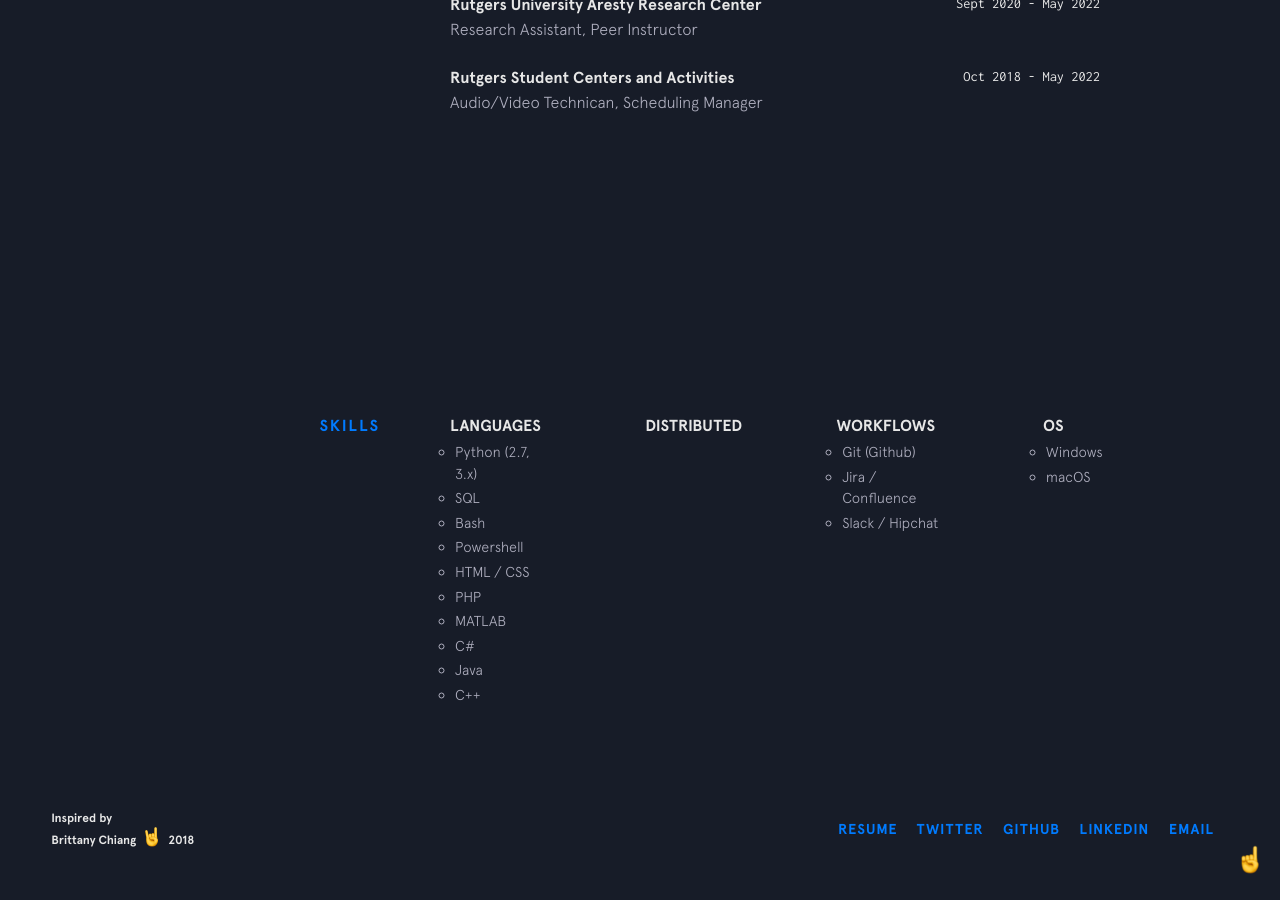
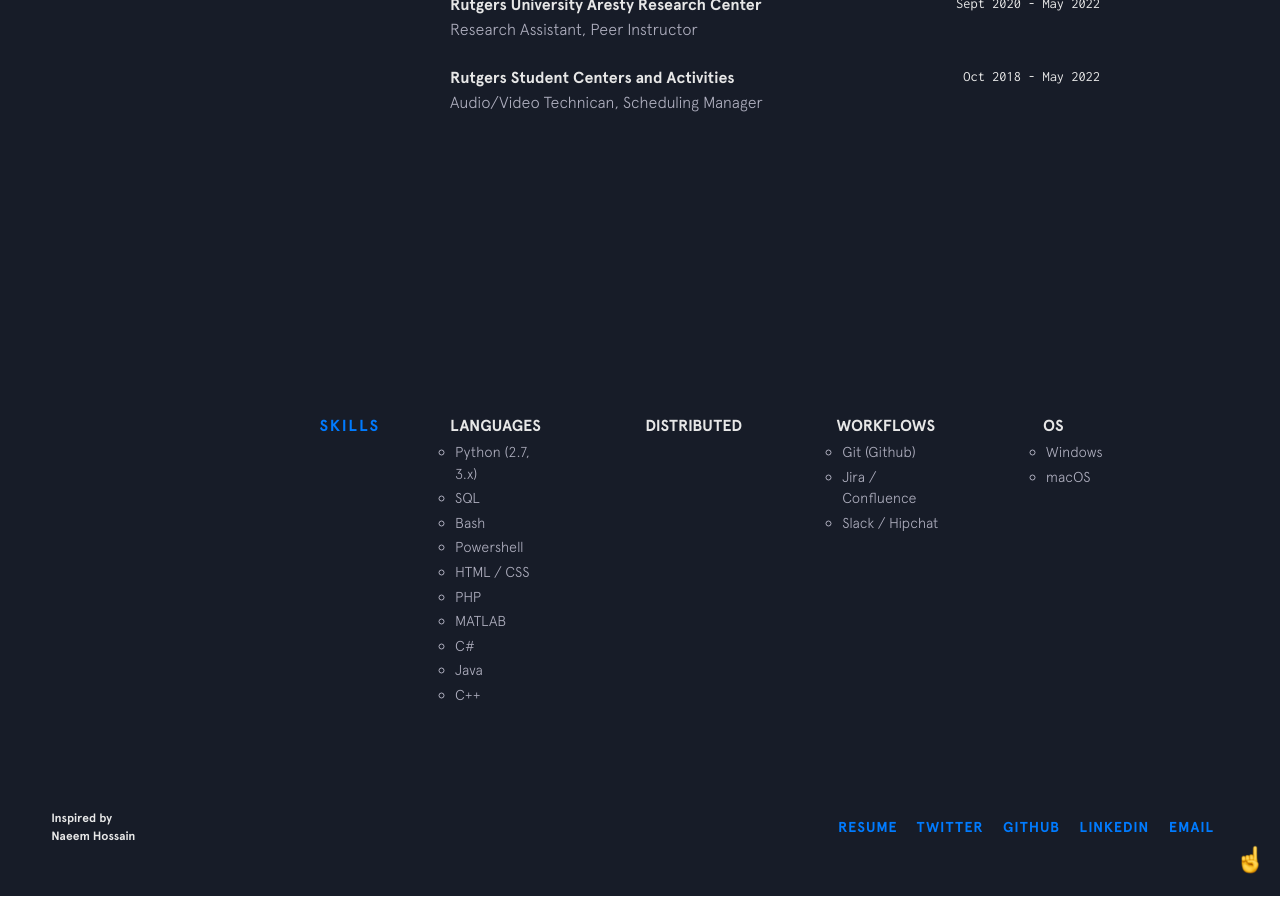
Before and after one commit to malenabashar/malenabashar.github.io, a Jekyll site: the page built from index.html, in a window 1280 px wide and 900 px high, scrolled down 1650 px. Built offline with Jekyll 4.4.1, drawn with Linux system fonts in a browser that asks for light colours; nearby versions of some CDN libraries.

Commit message:
Update footer.html

```diff
--- a/_includes/footer.html
+++ b/_includes/footer.html
@@ -6,10 +6,8 @@
     </div>
     <div class="bottom">
       <span>
-        <a href="https://github.com/bchiang7" target="_blank" class="highlight-link">Brittany Chiang</a>
+        <a href="https://naeemh.github.io/" target="_blank" class="highlight-link">Naeem Hossain</a>
       </span>
-      <img class="emoji" src="{{site.baseurl}}/img/emojis/rockon.png" alt="emoji">
-      <span>2018</span>
     </div>
   </div>
   <div class="footer__links">
```
